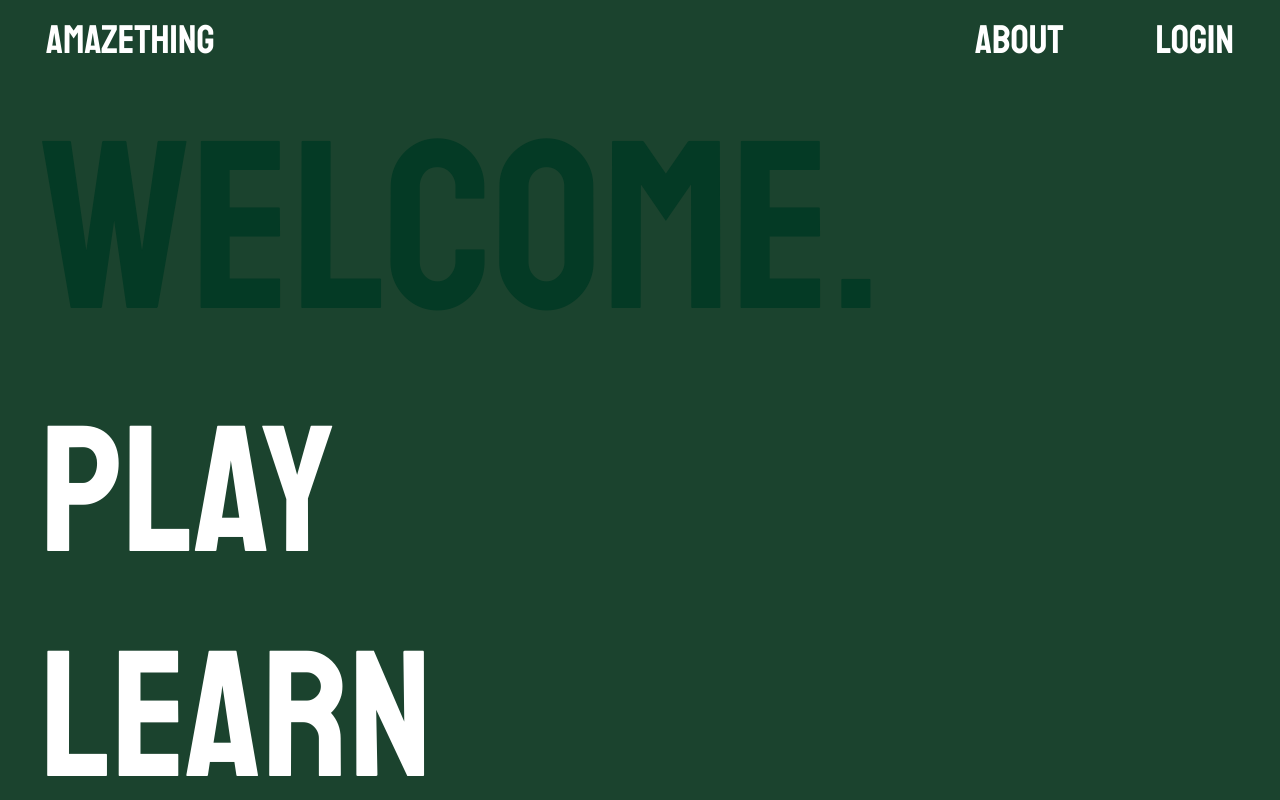
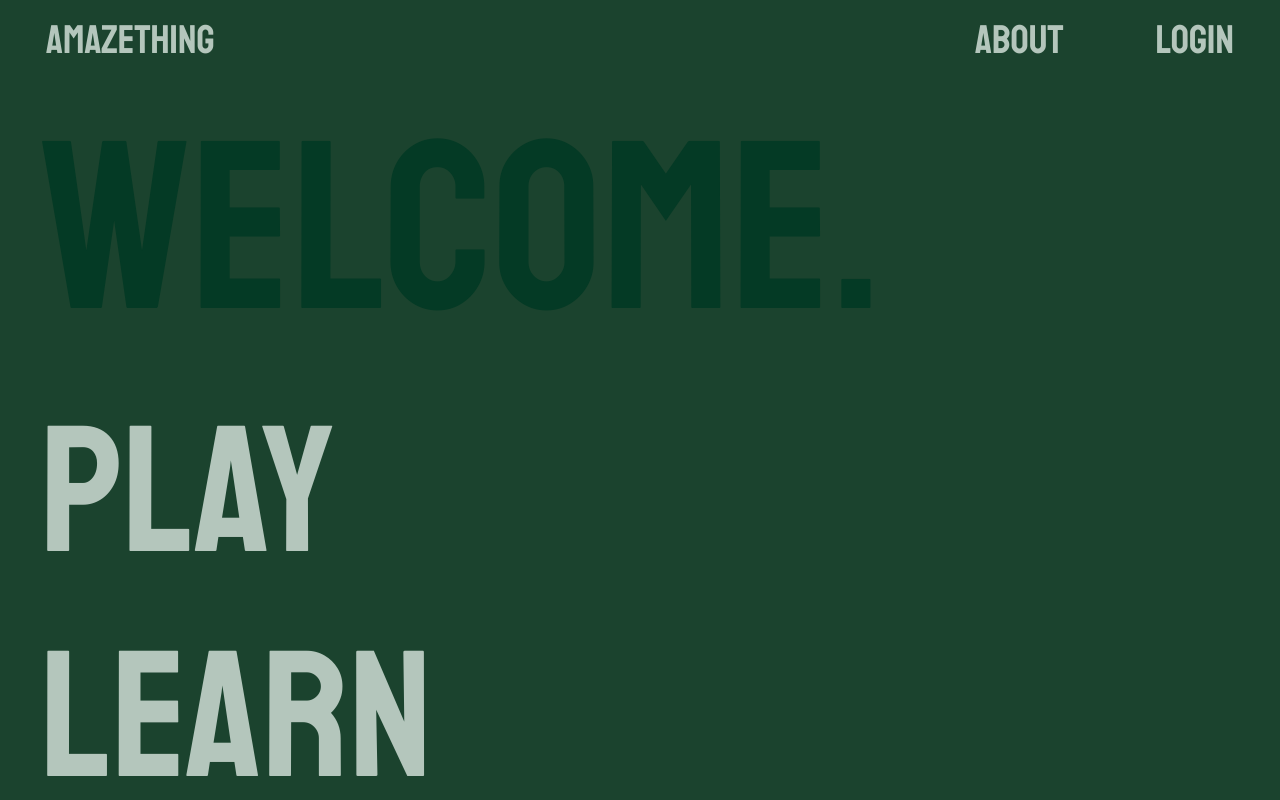
Before and after one commit to vadim-nest/aMAZEthing, a React (Vite) app in the folder Client/: page / in a window 1280 px wide. Built offline with nearby package versions, Linux system fonts and the light colour scheme.

Commit message:
style: fix white color

```diff
--- a/Client/src/App.css
+++ b/Client/src/App.css
@@ -6,18 +6,18 @@
 :root {
     --main-green: #1B432E;
     --dark-green: #043A25;
-    --white-green: #ffff;
+    --white-green: #B4C6BC;
     --red: #c1121f;
     --yellow: #ffb703;
     --dark-brown: #3C2923;
-    --white: #EDE0D4;
+    --white: #ffff;
 
 }
 
 h1, h2, h3, button {
     font-family: 'Staatliches', cursive;
     font-weight: 100;
-    color: var(--white-green);
+    color: var( --white-green);
 }
 
 .outlet {
```
